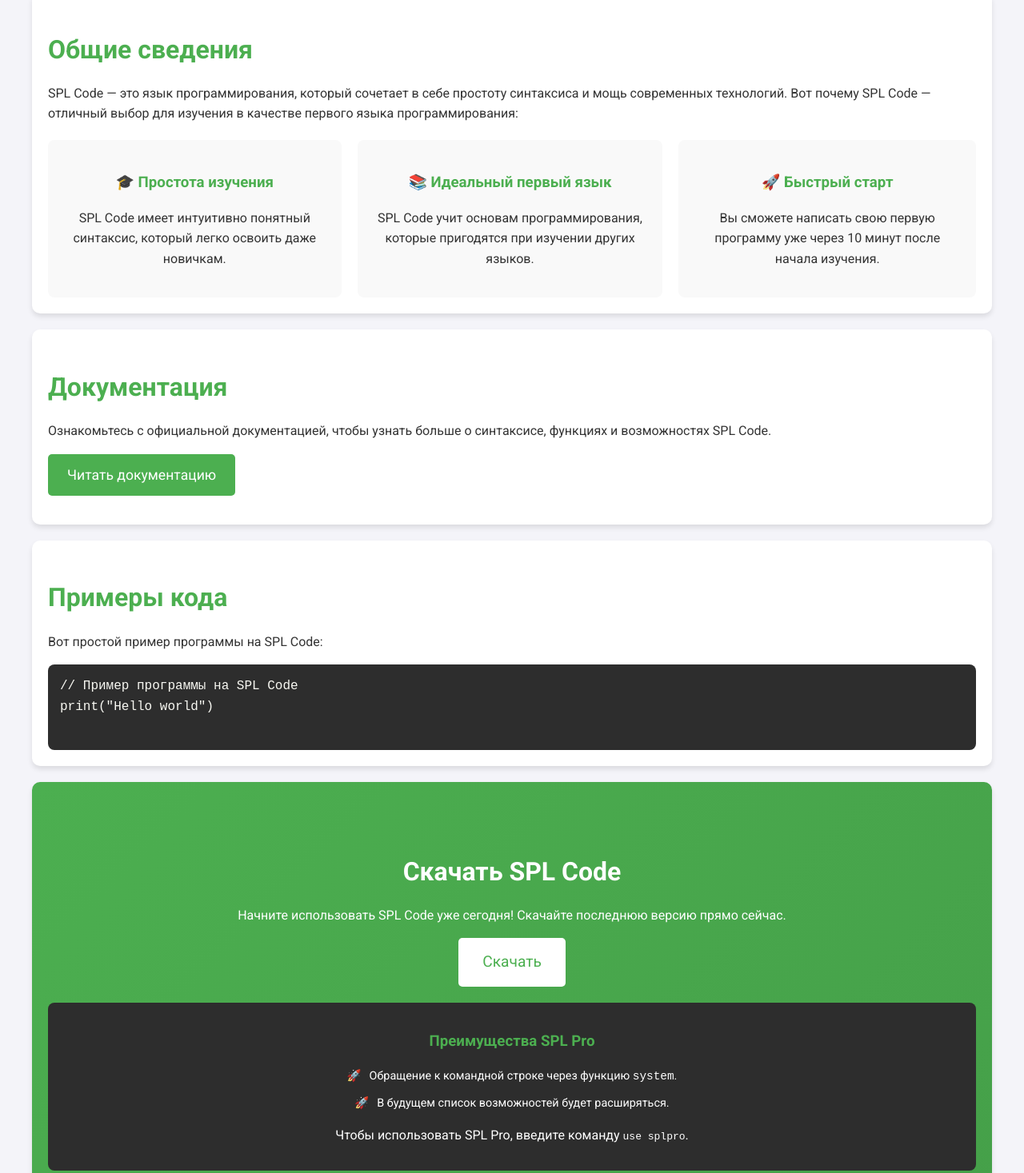
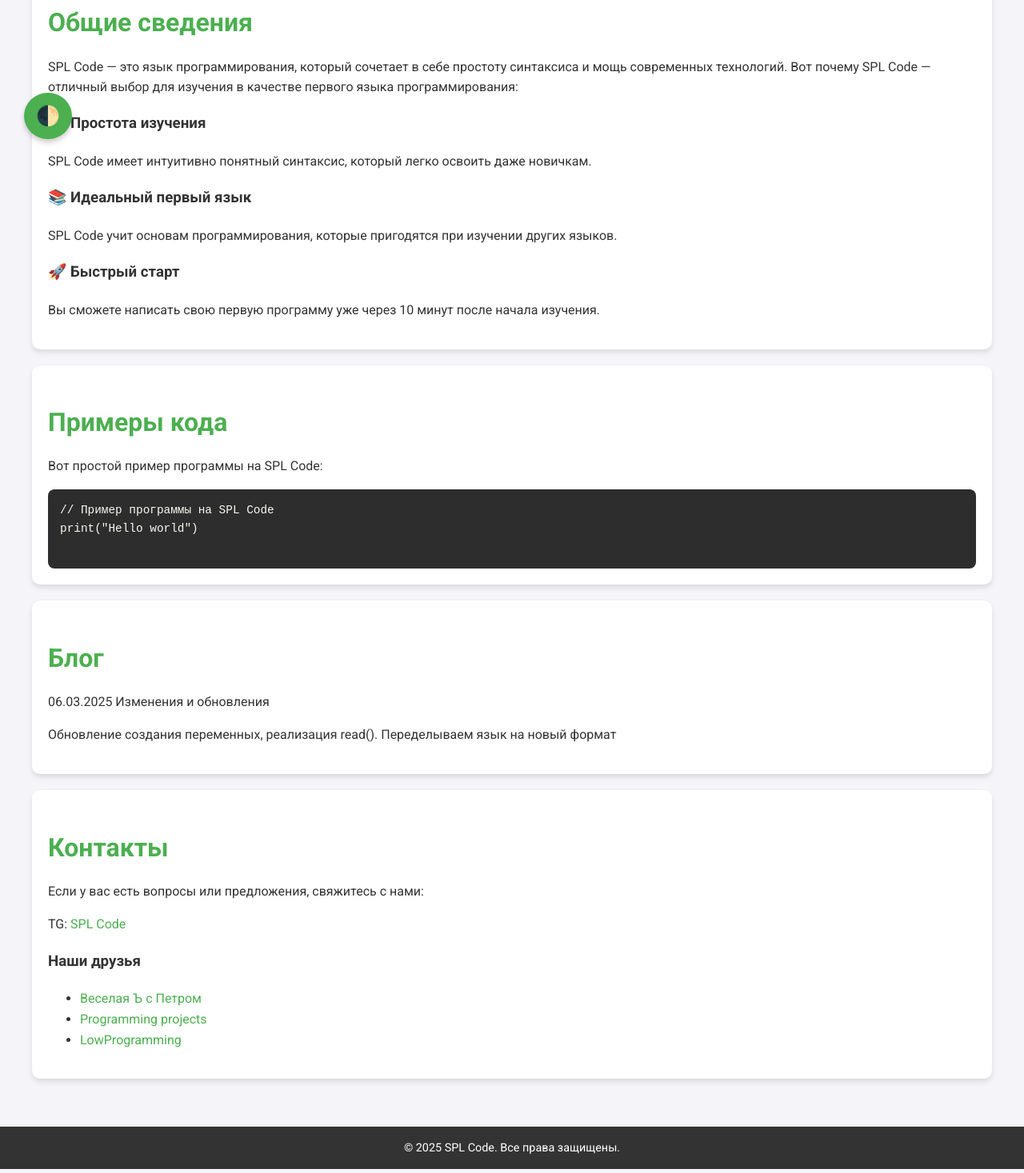
Before and after one commit to zeroqxq/SPLWebsite, a plain HTML site: page index.html in a window 1280 px wide. Shown: the part 596-2063 px from the top of the page at 80% size. Drawn offline with Linux system fonts and the light colour scheme.

Commit message:
Add files via upload

```diff
--- a/index.html
+++ b/index.html
@@ -14,6 +14,12 @@
             background-color: #f4f4f9;
             color: #333;
             line-height: 1.6;
+            transition: background-color 0.3s ease, color 0.3s ease;
+        }
+
+        body.dark-theme {
+            background-color: #1e1e1e;
+            color: #f4f4f9;
         }
 
         header {
@@ -72,6 +78,11 @@
             border-radius: 10px;
             box-shadow: 0 4px 6px rgba(0, 0, 0, 0.1);
             transition: transform 0.3s ease, box-shadow 0.3s ease;
+        }
+
+        .dark-theme section {
+            background-color: #2d2d2d;
+            color: #f4f4f9;
         }
 
         section:hover {
@@ -190,130 +201,56 @@
             }
         }
 
-        /* Интерактивные элементы */
-        .features, .benefits {
-            display: flex;
-            flex-direction: column;
-            gap: 20px;
-            margin-top: 20px;
+        /* Темная тема */
+        .theme-toggle {
+            position: fixed;
+            bottom: 30px;
+            left: 30px;
+            background-color: #4CAF50;
+            color: white;
+            border: none;
+            border-radius: 50%;
+            padding: 15px;
+            cursor: pointer;
+            font-size: 1.5rem;
+            box-shadow: 0 4px 6px rgba(0, 0, 0, 0.2);
+            transition: background-color 0.3s ease, transform 0.3s ease;
+            z-index: 1000;
         }
 
-        .feature, .benefit {
-            background: #f9f9f9;
-            padding: 15px;
-            border-radius: 8px;
-            text-align: center;
-            transition: transform 0.3s ease, box-shadow 0.3s ease;
-            cursor: pointer;
-        }
-
-        .feature:hover, .benefit:hover {
-            transform: scale(1.05);
-            box-shadow: 0 4px 8px rgba(0, 0, 0, 0.1);
-        }
-
-        .feature h3, .benefit h3 {
-            color: #4CAF50;
-            margin-bottom: 10px;
-        }
-
-        .download-section {
-            text-align: center;
-            padding: 40px 20px;
-            background: linear-gradient(135deg, #4CAF50, #45a049);
-            color: white;
-            border-radius: 10px;
-            margin-bottom: 20px;
-        }
-
-        .download-section h2 {
-            color: white;
-            margin-bottom: 15px;
-        }
-
-        .download-section .btn {
-            background-color: white;
-            color: #4CAF50;
-            font-size: 1rem;
-            padding: 10px 20px;
-        }
-
-        .download-section .btn:hover {
-            background-color: #f4f4f4;
-        }
-
-        .pro-benefits {
-            background: #2d2d2d;
-            color: white;
-            padding: 15px;
-            border-radius: 8px;
-            margin-top: 20px;
-        }
-
-        .pro-benefits h3 {
-            color: #4CAF50;
-            margin-bottom: 10px;
-        }
-
-        .pro-benefits ul {
-            list-style-type: none;
-            padding: 0;
-        }
-
-        .pro-benefits ul li {
-            margin: 10px 0;
-            font-size: 0.9rem;
-        }
-
-        .pro-benefits ul li::before {
-            content: "🚀";
-            margin-right: 10px;
+        .theme-toggle:hover {
+            background-color: #45a049;
+            transform: scale(1.1);
         }
 
         /* Медиа-запросы для мобильных устройств */
-        @media (min-width: 768px) {
+        @media (max-width: 768px) {
             header h1 {
-                font-size: 3.5rem;
+                font-size: 2rem;
             }
 
             header p {
-                font-size: 1.5rem;
+                font-size: 1rem;
             }
 
             nav a {
-                font-size: 1rem;
-                margin: 0 20px;
-            }
-
-            .features, .benefits {
-                flex-direction: row;
-            }
-
-            .feature, .benefit {
-                padding: 20px;
-            }
-
-            .code-example pre {
-                font-size: 1rem;
+                font-size: 0.8rem;
+                margin: 0 5px;
             }
 
             .btn {
-                padding: 12px 24px;
-                font-size: 1.1rem;
-            }
-
-            .download-section {
-                padding: 60px 20px;
-            }
-
-            .download-section .btn {
-                font-size: 1.2rem;
-                padding: 15px 30px;
+                padding: 8px 16px;
+                font-size: 0.9rem;
             }
 
             #scrollToTop {
-                font-size: 2rem;
-                padding: 20px;
+                font-size: 1.2rem;
+                padding: 10px;
+            }
+
+            .theme-toggle {
+                font-size: 1.2rem;
+                padding: 10px;
             }
         }
     </style>
@@ -330,7 +267,7 @@
     <a href="#about">Общие сведения</a>
     <a href="docs.html">Документация</a>
     <a href="#examples">Примеры</a>
-    <a href="#download">Скачать</a>
+    <a href="#blog">Блог</a>
     <a href="#contact">Контакты</a>
 </nav>
 
@@ -345,25 +282,19 @@
         <h2>Общие сведения</h2>
         <p>SPL Code — это язык программирования, который сочетает в себе простоту синтаксиса и мощь современных технологий. Вот почему SPL Code — отличный выбор для изучения в качестве первого языка программирования:</p>
         <div class="features">
-            <div class="feature" onclick="showPopup('Простота изучения', 'SPL Code имеет интуитивно понятный синтаксис, который легко освоить даже новичкам.')">
+            <div class="feature">
                 <h3>🎓 Простота изучения</h3>
                 <p>SPL Code имеет интуитивно понятный синтаксис, который легко освоить даже новичкам.</p>
             </div>
-            <div class="feature" onclick="showPopup('Идеальный первый язык', 'SPL Code учит основам программирования, которые пригодятся при изучении других языков.')">
+            <div class="feature">
                 <h3>📚 Идеальный первый язык</h3>
                 <p>SPL Code учит основам программирования, которые пригодятся при изучении других языков.</p>
             </div>
-            <div class="feature" onclick="showPopup('Быстрый старт', 'Вы сможете написать свою первую программу уже через 10 минут после начала изучения.')">
+            <div class="feature">
                 <h3>🚀 Быстрый старт</h3>
                 <p>Вы сможете написать свою первую программу уже через 10 минут после начала изучения.</p>
             </div>
         </div>
-    </section>
-
-    <section id="docs">
-        <h2>Документация</h2>
-        <p>Ознакомьтесь с официальной документацией, чтобы узнать больше о синтаксисе, функциях и возможностях SPL Code.</p>
-        <p><a href="docs.html" class="btn">Читать документацию</a></p>
     </section>
 
     <section id="examples">
@@ -377,24 +308,22 @@ print("Hello world")
         </div>
     </section>
 
-    <section id="download" class="download-section">
-        <h2>Скачать SPL Code</h2>
-        <p>Начните использовать SPL Code уже сегодня! Скачайте последнюю версию прямо сейчас.</p>
-        <a href="#" class="btn">Скачать</a>
-        <div class="pro-benefits">
-            <h3>Преимущества SPL Pro</h3>
-            <ul>
-                <li>Обращение к командной строке через функцию <code>system</code>.</li>
-                <li>В будущем список возможностей будет расширяться.</li>
-            </ul>
-            <p>Чтобы использовать SPL Pro, введите команду <code>use splpro</code>.</p>
-        </div>
+    <section id="blog">
+        <h2>Блог</h2>
+        <p>06.03.2025 Изменения и обновления</p>
+        <p>Обновление создания переменных, реализация read(). Переделываем язык на новый формат</p>
     </section>
 
     <section id="contact">
         <h2>Контакты</h2>
         <p>Если у вас есть вопросы или предложения, свяжитесь с нами:</p>
         <p>TG: <a href="https://t.me/codespl" style="color: #4CAF50; text-decoration: none;">SPL Code</a></p>
+        <h3>Наши друзья</h3>
+        <ul>
+            <li><a href="https://t.me/BrevnoNagaeva" style="color: #4CAF50; text-decoration: none;">Веселая Ъ с Петром</a></li>
+            <li><a href="https://t.me/project_prog" style="color: #4CAF50; text-decoration: none;">Programming projects</a></li>
+            <li><a href="https://t.me/LowProgramming" style="color: #4CAF50; text-decoration: none;">LowProgramming</a></li>
+        </ul>
     </section>
 </div>
 
@@ -405,13 +334,8 @@ print("Hello world")
 <!-- Кнопка "Наверх" -->
 <button id="scrollToTop" title="Наверх">↑</button>
 
-<!-- Всплывающая карточка -->
-<div class="overlay" id="overlay"></div>
-<div class="popup-card" id="popupCard">
-    <button class="close-btn" onclick="closePopup()">×</button>
-    <h3 id="popupTitle"></h3>
-    <p id="popupContent"></p>
-</div>
+<!-- Кнопка переключения темы -->
+<button class="theme-toggle" title="Переключить тему">🌓</button>
 
 <script>
     // Скрипт для кнопки "Наверх"
@@ -434,23 +358,13 @@ print("Hello world")
         });
     };
 
-    // Скрипт для всплывающих карточек
-    const overlay = document.getElementById("overlay");
-    const popupCard = document.getElementById("popupCard");
-    const popupTitle = document.getElementById("popupTitle");
-    const popupContent = document.getElementById("popupContent");
+    // Скрипт для переключения темы
+    const themeToggle = document.querySelector(".theme-toggle");
+    const body = document.body;
 
-    function showPopup(title, content) {
-        popupTitle.textContent = title;
-        popupContent.textContent = content;
-        overlay.classList.add("show");
-        popupCard.classList.add("show");
-    }
-
-    function closePopup() {
-        overlay.classList.remove("show");
-        popupCard.classList.remove("show");
-    }
+    themeToggle.addEventListener("click", () => {
+        body.classList.toggle("dark-theme");
+    });
 </script>
 
 </body>
```
Also changed, not shown: docs.html (+78 -0 lines).
